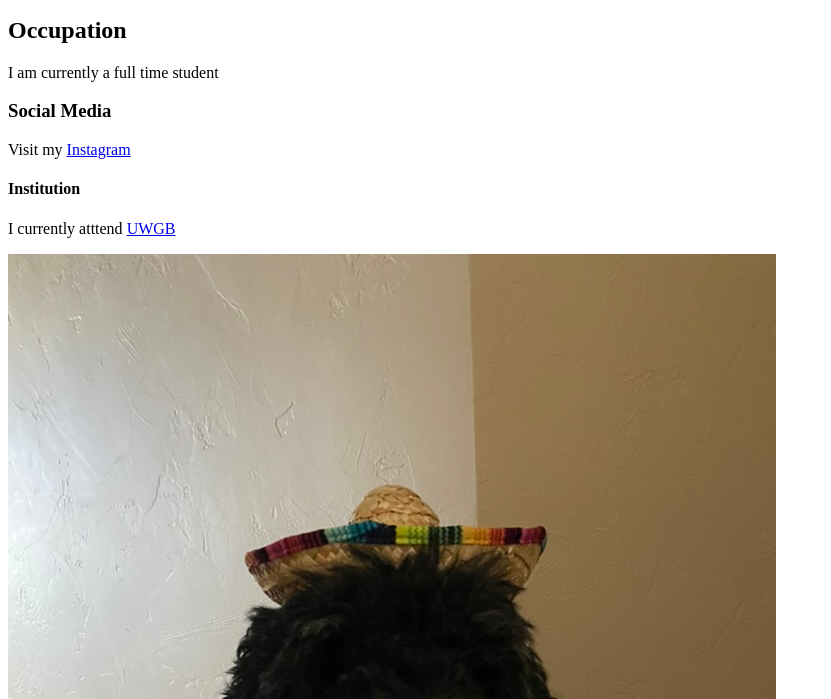
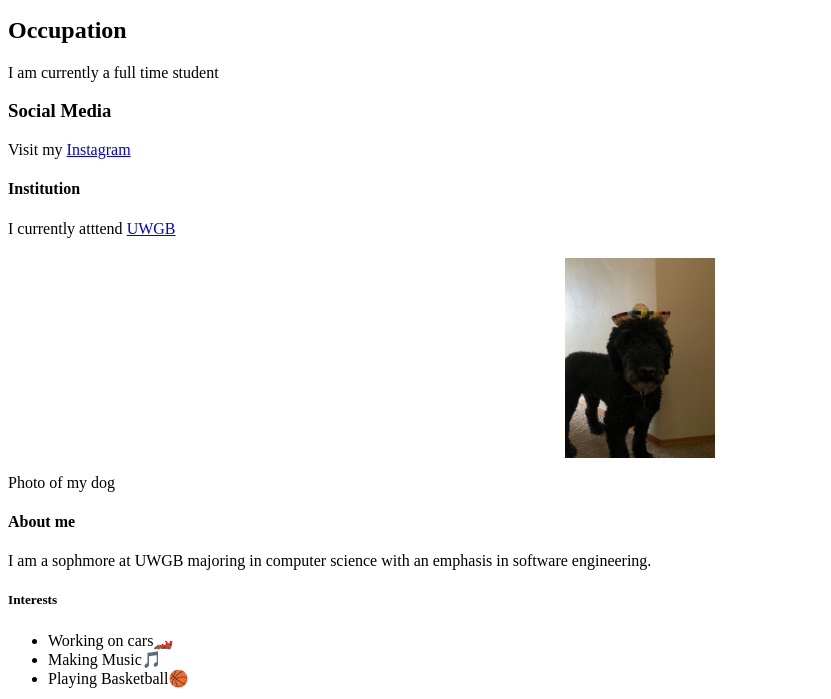
Before and after one commit to Adro1286/Adro1286.github.io, a plain HTML site: page index.html in a window 1280 px wide. Shown: the part 101-800 px from the top of the page, without its empty margins (0-831 px from the left). Drawn offline with Linux system fonts and the light colour scheme.

Commit message:
Update index.html

```diff
--- a/index.html
+++ b/index.html
@@ -19,7 +19,9 @@
     <h4>Institution</h4>
     <p>I currently atttend <a href = "https://www.uwgb.edu/" target = "_blank">UWGB</a><p>
 
-    <img src = "5C4B4A08-C6DC-4653-8DC2-DB6DCC48CB6D_1_105_c.jpeg" alt = "Photo of my dog">
+    <div style="text-allign: right; margin-top: 20px;">
+        <img src = "5C4B4A08-C6DC-4653-8DC2-DB6DCC48CB6D_1_105_c.jpeg" alt = "Photo of my dog" style="width: 150px; height: auto; display: block; margin: 0 auto">
+        <p>Photo of my dog</p>
 
     <h4>About me</h4>
     <p>I am a sophmore at UWGB majoring in computer science with an emphasis in software engineering.</p>
```
